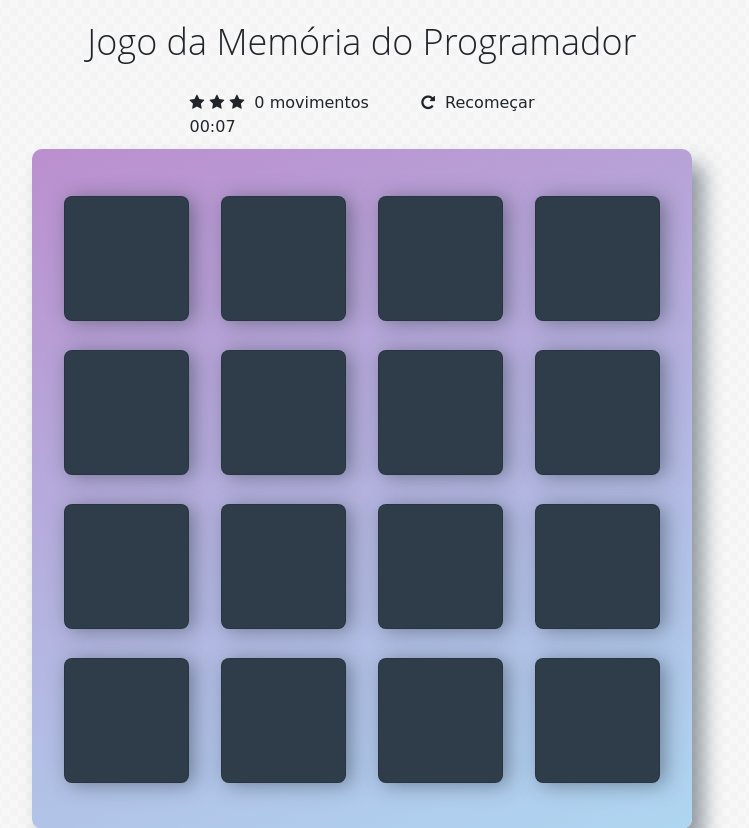
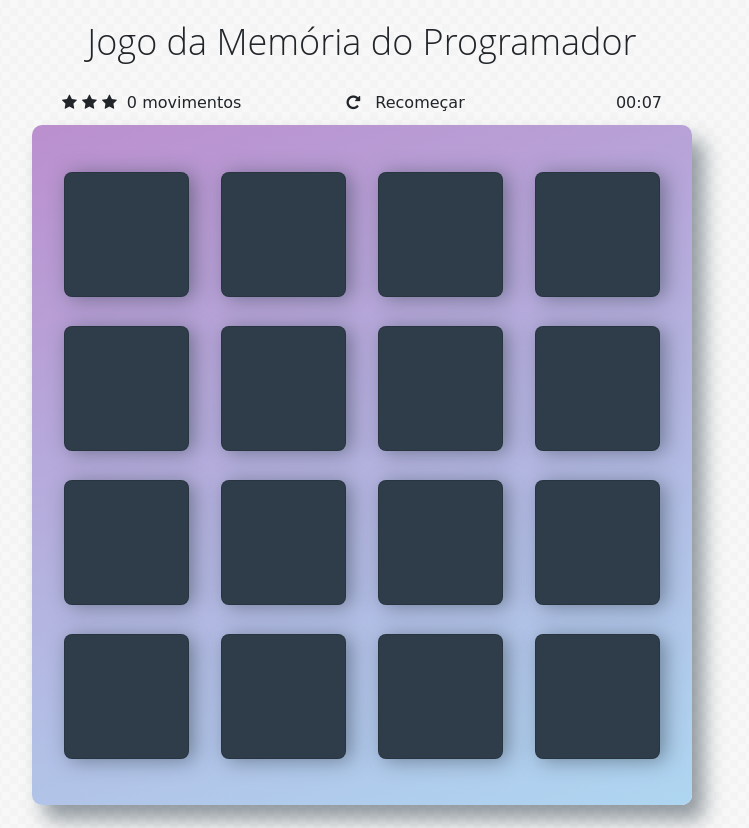
Before and after one commit to marcosjuncken/fend-project-memory-game-master, a PHP site: page / in a window 1280 px wide. Shown: the top 828 px of the page, without its empty margins (278-1027 px from the left). Run offline with PHP 8.4, Linux system fonts and the light colour scheme; some libraries are stand-ins or nearby versions; some web fonts are replaced.

Commit message:
Fixing timer location

```diff
--- a/css/app.css
+++ b/css/app.css
@@ -93,7 +93,7 @@ h1 {
 
 .score-panel {
     text-align: left;
-    width: 345px;
+    width: 600px;
     margin-bottom: 10px;
 }
 
@@ -110,9 +110,17 @@ h1 {
 }
 
 .score-panel .restart {
+    display: inline-block;
+    cursor: pointer;
+    padding-left: 100px;
+}
+
+.score-panel .restart-text {
+    padding-left: 10px;
+}
+
+.score-panel .timer {
     float: right;
-    cursor: pointer;
-    padding-left: 10px;
 }
 
 .btn-primary {
--- a/index.html
+++ b/index.html
@@ -25,13 +25,13 @@
 
         	<span class="moves">0</span> movimentos
 
+            <div class="timer">
+                <span id="time"></span>
+            </div>
+
             <div class="restart">
                 <i class="fa fa-repeat"></i>
-                <span class="restart">Recomeçar</span>
-            </div>
-            <div class="timer">
-
-                <span id="time"></span>
+                <span class="restart-text">Recomeçar</span>
             </div>
         </section>
 
```
